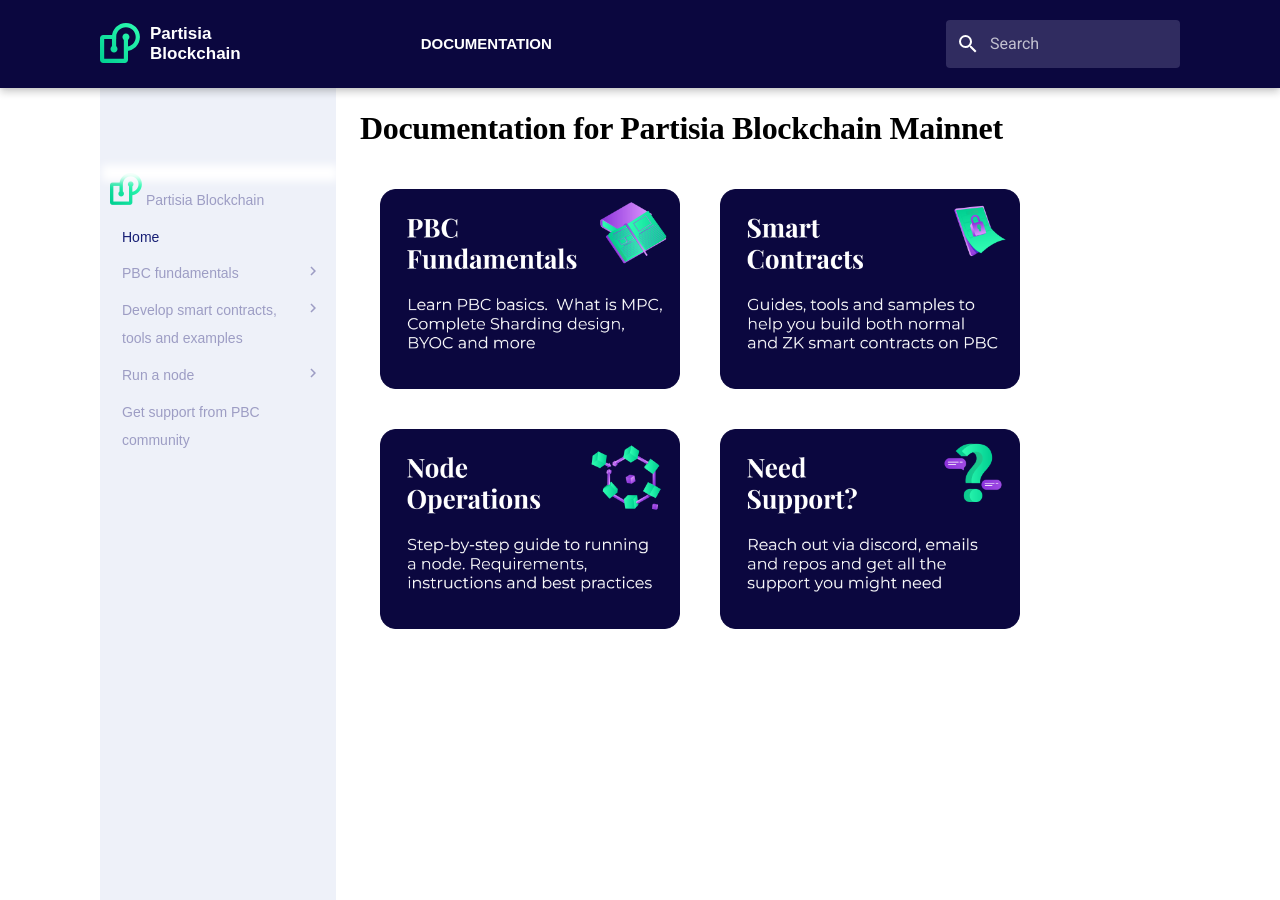
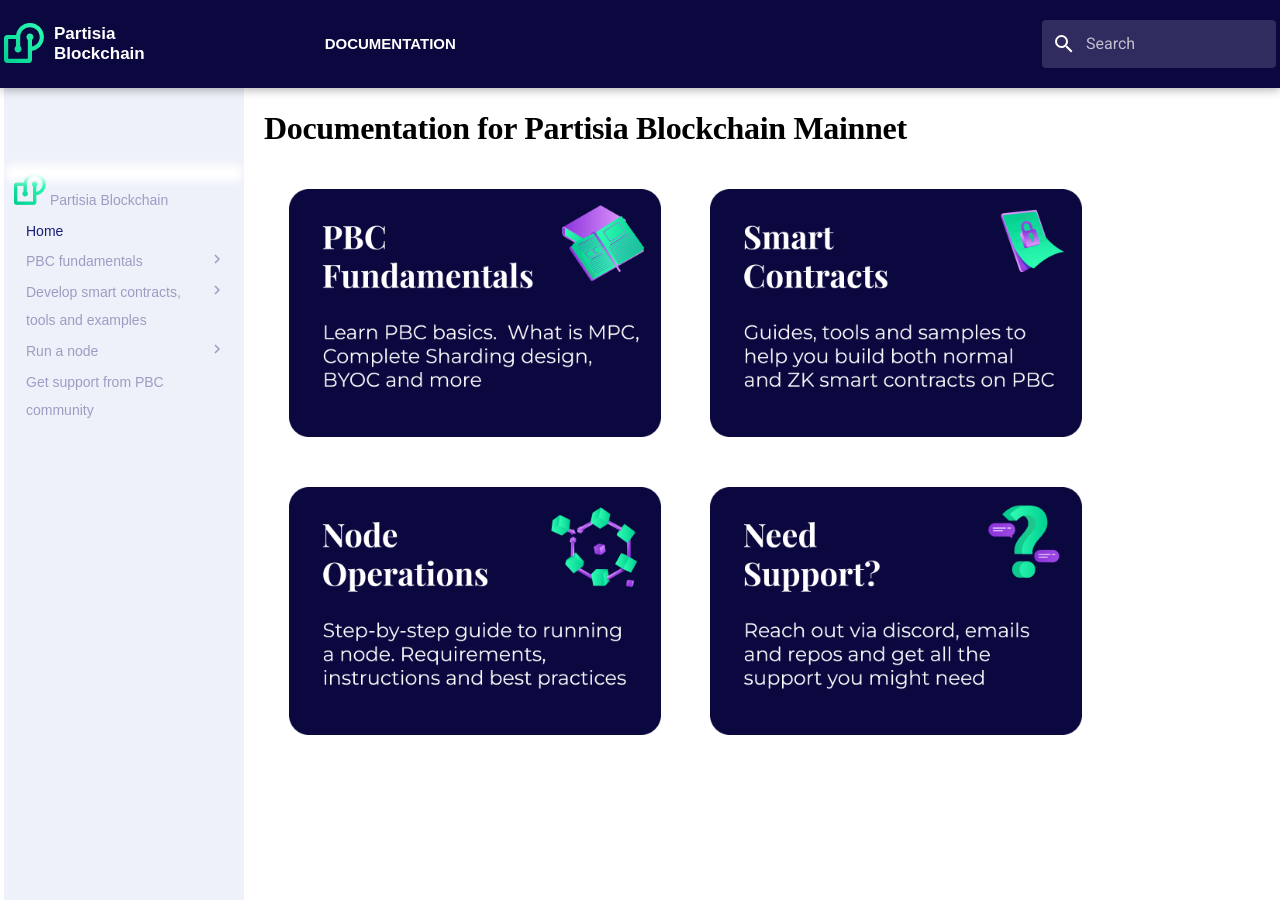
Before and after one commit to 0xSero/partisia-docs, an MkDocs documentation site: the page built from docs/index.md, in a window 1280 px wide and 900 px high. Built offline with MkDocs 1.6.1 and Material for MkDocs 9.7.7, drawn with Linux system fonts in a browser that asks for light colours; some web fonts are replaced; a script that is not in the unit is left out.

Commit message:
Removing overflow, adding margin-top with important tag

```diff
--- a/docs/stylesheets/extra.css
+++ b/docs/stylesheets/extra.css
@@ -131,7 +131,7 @@
 
 .md-grid {
   margin: auto !important;
-  max-width: 85% !important;
+  max-width: 100% !important;
 }
 
 .logo-flex {
@@ -270,7 +270,6 @@
 .md-sidebar {
   padding-top: 0px;
   width: 12rem;
-  overflow-y: auto;
   min-height: 100vh !important;
 
   top: 0 !important;
@@ -513,6 +512,9 @@
 .md-nav--footer div.md-nav__link--index a {
   color: var(--md-accent-fg-color);
 }
+.md-nav__link {
+  margin-top: 0.2em !important;
+}
 
 .md-nav--footer ul.md-nav__list li:first-child {
   display: none;
```
